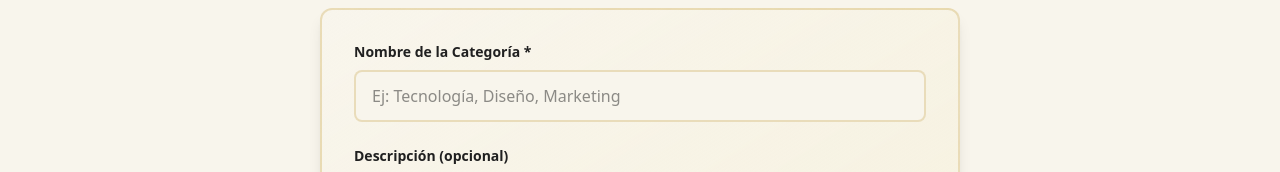
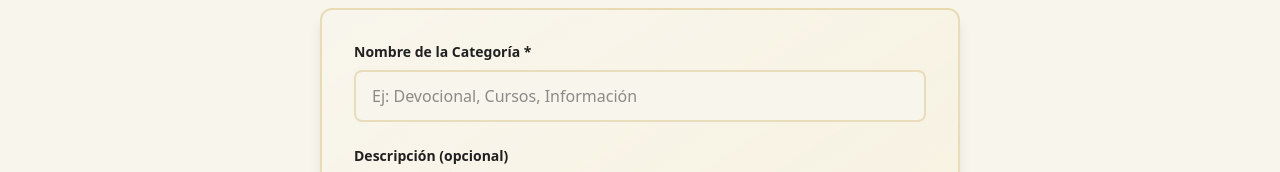
Before and after one commit to Frodriguez09/logosyrhema, a React (Vite) app in the folder client/: page /admin/nueva-categoria in a window 1280 px wide. Shown: the part 156-328 px from the top of the page. Built offline with nearby package versions, Linux system fonts and the light colour scheme; no server answers; sample sign-in values are in the browser's storage; a web font is replaced by a local one.

Commit message:
post alerts

```diff
--- a/client/src/pages/admin/EditCategory.jsx
+++ b/client/src/pages/admin/EditCategory.jsx
@@ -36,11 +36,10 @@ export default function EditCategory() {
     try {
       setSubmitting(true);
       await categoriesApi.update(id, category);
-      alert('Categoría actualizada exitosamente');
       navigate('/admin/dashboard');
     } catch (error) {
       console.error('Error al actualizar categoría:', error);
-      alert('Error al actualizar la categoría');
+      // alert('Error al actualizar la categoría');
     } finally {
       setSubmitting(false);
     }
--- a/client/src/pages/admin/EditPost.jsx
+++ b/client/src/pages/admin/EditPost.jsx
@@ -95,11 +95,10 @@ export default function EditPost() {
       };
 
       await postsApi.update(id, postData);
-      alert("Post actualizado exitosamente");
       navigate("/admin/dashboard");
     } catch (error) {
       console.error("Error al actualizar post:", error);
-      alert("Error al actualizar el post");
+      // alert("Error al actualizar el post");
     } finally {
       setSubmitting(false);
       setUploading(false);
--- a/client/src/pages/admin/NewCategory.jsx
+++ b/client/src/pages/admin/NewCategory.jsx
@@ -37,7 +37,7 @@ export default function NewCategory() {
               type="text"
               value={category.name}
               onChange={(e) => setCategory({ ...category, name: e.target.value })}
-              placeholder="Ej: Tecnología, Diseño, Marketing"
+              placeholder="Ej: Devocional, Cursos, Información"
               className="w-full px-4 py-3 border-2 border-brand-gold/30 rounded-lg focus:ring-2 focus:ring-brand-gold focus:border-brand-gold bg-brand-white text-brand-black"
               required
             />
```
